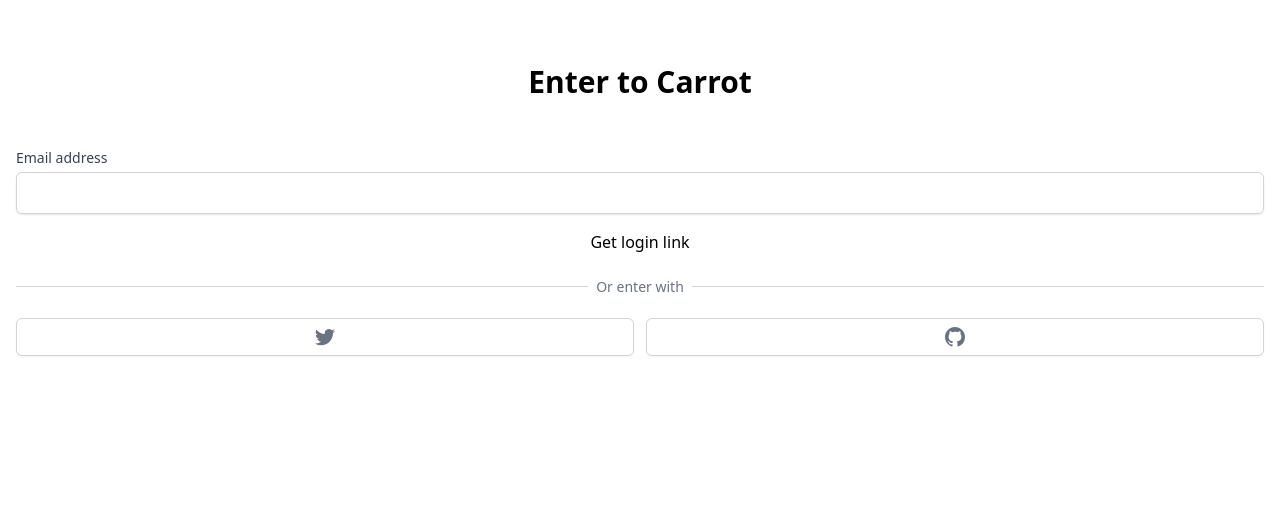
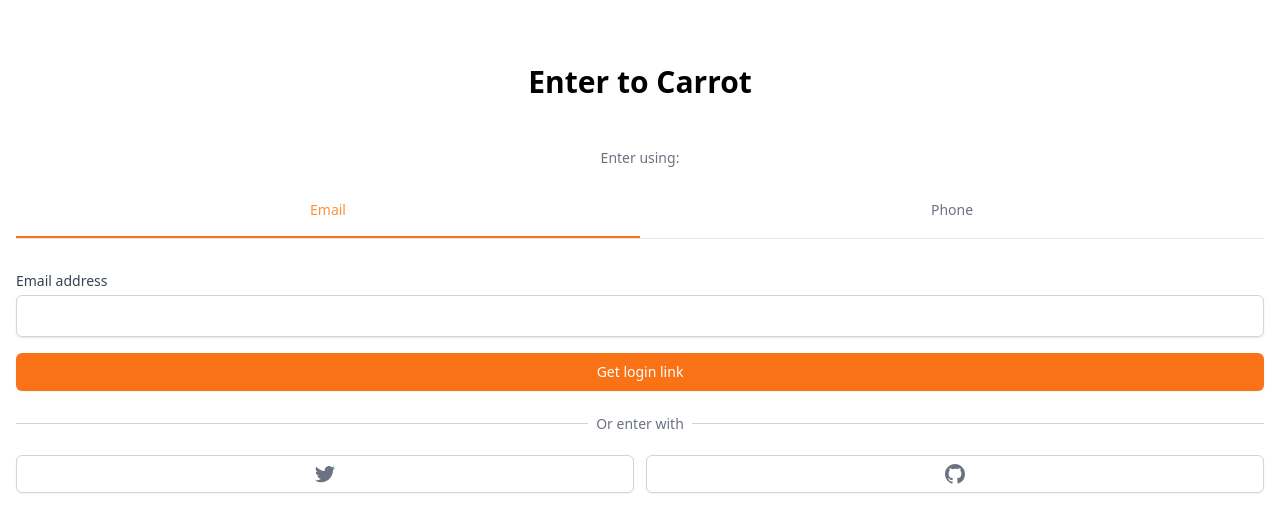
Before and after one commit to ddozza54/carrot-market, a Next.js app: page /enter in a window 1280 px wide. Shown: the top 532 px of the page. Built offline with nearby package versions, Linux system fonts and the light colour scheme.

Commit message:
9.6, 9.7 필기

```diff
--- a/components/button.tsx
+++ b/components/button.tsx
@@ -1,5 +1,26 @@
-export default function Button({ text }) {
+import { cls } from "@libs/client/utils";
+
+interface ButtonProps {
+    large?: boolean;
+    text: string;
+    [key: string]: any;
+}
+
+export default function Button({
+    large = false,
+    onClick,
+    text,
+    ...rest
+}: ButtonProps) {
     return (
-        <button>{text}</button>
+        <button
+            {...rest}
+            className={cls(
+                "w-full bg-orange-500 hover:bg-orange-600 text-white  px-4 border border-transparent rounded-md shadow-sm font-medium focus:ring-2 focus:ring-offset-2 focus:ring-orange-500 focus:outline-none",
+                large ? "py-3 text-base" : "py-2 text-sm "
+            )}
+        >
+            {text}
+        </button>
     );
 }
--- a/libs/client/useMutation.tsx
+++ b/libs/client/useMutation.tsx
@@ -1,14 +1,15 @@
 import { useState } from "react";
 
-interface UseMutationState {
+interface UseMutationState<T> {
     loading: boolean;
-    data?: object;
+    data?: T;
     error?: object;
 }
-type UseMutationResult = [(data: any) => void, UseMutationState];
 
-export default function useMutation(url: string): UseMutationResult {
-    const [state, setState] = useState<UseMutationState>({
+type UseMutationResult<T> = [(data: any) => void, UseMutationState<T>];
+
+export default function useMutation<T = any>(url: string): UseMutationResult<T> {
+    const [state, setState] = useState<UseMutationState<T>>({
         loading: false,
         data: undefined,
         error: undefined
@@ -23,9 +24,10 @@
                 "Content-Type": "application/json"
             }
         }).then((response) => response.json().catch(() => { }))
-            .then((data) => setState((prev) => ({ ...prev, data })))
-            .catch((error) => setState((prev) => ({ ...prev, error })))
-            .finally(() => setState((prev) => ({ ...prev, loading: false })));
+            .then((data) => setState((prev) => ({ ...prev, data, loading: false })))
+            .catch((error) =>
+                setState((prev) => ({ ...prev, error, loading: false }))
+            );
     }
     return [mutation, { ...state }];
 }
--- /dev/null
+++ b/pages/api/users/confirm.tsx
@@ -0,0 +1,14 @@
+import { NextApiRequest, NextApiResponse } from "next";
+import withHandler, { ResponseType } from "@libs/server/withHandler";
+import client from "@libs/server/client";
+
+async function handler(
+    req: NextApiRequest,
+    res: NextApiResponse<ResponseType>
+) {
+    const { token } = req.body;
+    console.log(token);
+    res.status(200).end();
+}
+
+export default withHandler("POST", handler);
--- a/pages/enter.tsx
+++ b/pages/enter.tsx
@@ -1,19 +1,32 @@
 import type { NextPage } from "next";
 import { useState } from "react";
 import { useForm } from "react-hook-form";
+import Button from "@components/button";
+import Input from "@components/input";
 import useMutation from "@libs/client/useMutation";
 import { cls } from "@libs/client/utils";
-import Input from '@components/input';
-import Button from '@components/button';
 
+interface EnterForm {
+  email?: string;
+  phone?: string;
+}
 
-interface EnterMutationResult {
-  ok: boolean
+interface TokenForm {
+  token: string;
+}
+
+interface MutationResult {
+  ok: boolean;
 }
 
 const Enter: NextPage = () => {
-  const [enter, { loading, data, error }] = useMutation<EnterMutationResult>("/api/users/enter");
+  const [enter, { loading, data, error }] =
+    useMutation<MutationResult>("/api/users/enter");
+  const [confirmToken, { loading: tokenLoading, data: tokenData }] =
+    useMutation<MutationResult>("/api/users/confirm");
   const { register, handleSubmit, reset } = useForm<EnterForm>();
+  const { register: tokenRegister, handleSubmit: tokenHandleSubmit } =
+    useForm<TokenForm>();
   const [method, setMethod] = useState<"email" | "phone">("email");
   const onEmailClick = () => {
     reset();
@@ -27,12 +40,62 @@
     if (loading) return;
     enter(validForm);
   };
-
+  const onTokenValid = (validForm: TokenForm) => {
+    if (tokenLoading) return;
+    confirmToken(validForm);
+  };
   return (
     <div className="mt-16 px-4">
       <h3 className="text-3xl font-bold text-center">Enter to Carrot</h3>
       <div className="mt-12">
-        {!data?.ok ? <form
+        {data?.ok ? (
+          <form
+            onSubmit={tokenHandleSubmit(onTokenValid)}
+            className="flex flex-col mt-8 space-y-4"
+          >
+            <Input
+              register={tokenRegister("token", {
+                required: true,
+              })}
+              name="token"
+              label="Confirmation Token"
+              type="number"
+              required
+            />
+            <Button text={tokenLoading ? "Loading" : "Confirm Token"} />
+          </form>
+        ) : (
+          <>
+            <div className="flex flex-col items-center">
+              <h5 className="text-sm text-gray-500 font-medium">
+                Enter using:
+              </h5>
+              <div className="grid border-b  w-full mt-8 grid-cols-2 ">
+                <button
+                  className={cls(
+                    "pb-4 font-medium text-sm border-b-2",
+                    method === "email"
+                      ? " border-orange-500 text-orange-400"
+                      : "border-transparent hover:text-gray-400 text-gray-500"
+                  )}
+                  onClick={onEmailClick}
+                >
+                  Email
+                </button>
+                <button
+                  className={cls(
+                    "pb-4 font-medium text-sm border-b-2",
+                    method === "phone"
+                      ? " border-orange-500 text-orange-400"
+                      : "border-transparent hover:text-gray-400 text-gray-500"
+                  )}
+                  onClick={onPhoneClick}
+                >
+                  Phone
+                </button>
+              </div>
+            </div>
+            <form
               onSubmit={handleSubmit(onValid)}
               className="flex flex-col mt-8 space-y-4"
             >
@@ -63,36 +126,9 @@
               {method === "phone" ? (
                 <Button text={loading ? "Loading" : "Get one-time password"} />
               ) : null}
-        </form> : <>
-          <div className="flex flex-col items-center">
-            <h5 className="text-sm text-gray-500 font-medium">Enter using:</h5>
-            <div className="grid border-b  w-full mt-8 grid-cols-2 ">
-              <button
-                className={cls(
-                  "pb-4 font-medium text-sm border-b-2",
-                  method === "email"
-                    ? " border-orange-500 text-orange-400"
-                    : "border-transparent hover:text-gray-400 text-gray-500"
+            </form>
+          </>
         )}
-                onClick={onEmailClick}
-              >
-                Email
-              </button>
-              <button
-                className={cls(
-                  "pb-4 font-medium text-sm border-b-2",
-                  method === "phone"
-                    ? " border-orange-500 text-orange-400"
-                    : "border-transparent hover:text-gray-400 text-gray-500"
-                )}
-                onClick={onPhoneClick}
-              >
-                Phone
-              </button>
-            </div>
-          </div>
-
-        </>}
 
         <div className="mt-8">
           <div className="relative">
```
Also changed, not shown: notes/9. Authentication/9.6 Token UI.md (added, +41 -0 lines), notes/9. Authentication/9.7 Serverless Sessions .md (added, +9 -0 lines), 2 other files (tests, documents, lock files or other folders). Lines whose indentation alone changed are shown as unchanged.
